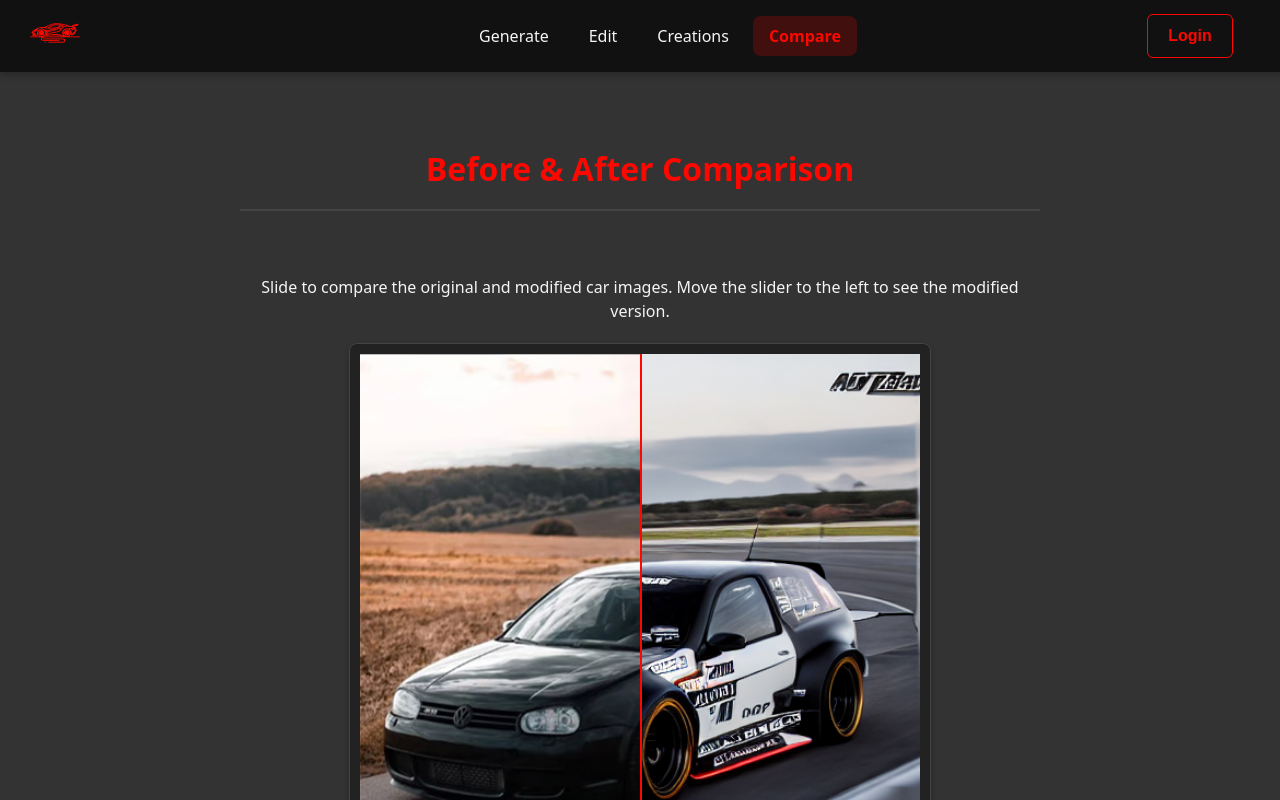
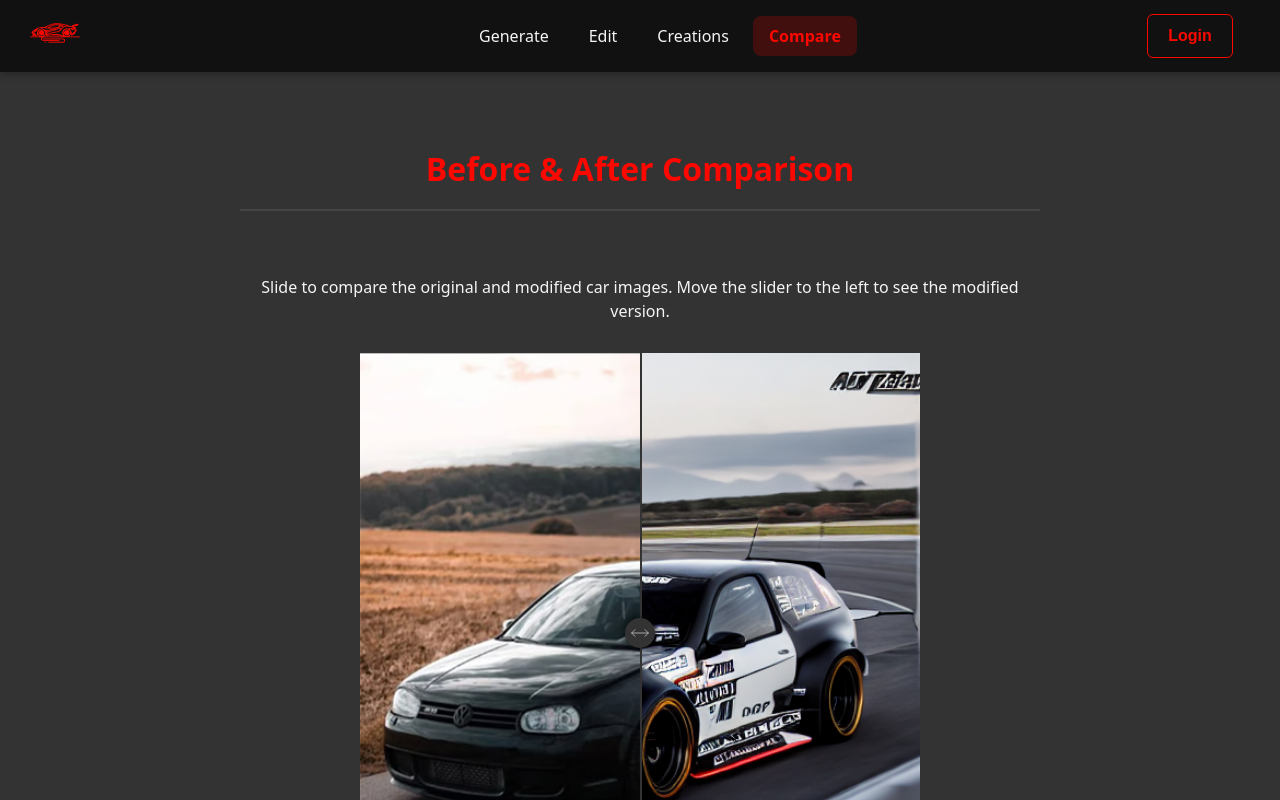
Before and after one commit to theodorbigu/another-universe-app, a React (Vite) app in the folder frontend/: page /slider in a window 1280 px wide. Built offline with nearby package versions, Linux system fonts and the light colour scheme.

Commit message:
ImageSlider visual update

```diff
--- a/frontend/package.json
+++ b/frontend/package.json
@@ -11,6 +11,7 @@
   },
   "dependencies": {
     "axios": "^1.8.4",
+    "lucide-react": "^0.487.0",
     "react": "^19.0.0",
     "react-dom": "^19.0.0",
     "react-router-dom": "^7.5.0",
--- a/frontend/src/components/ImageSlider.jsx
+++ b/frontend/src/components/ImageSlider.jsx
@@ -1,5 +1,6 @@
 import { useState, useRef, useEffect } from "react";
 import { styles } from "../styles";
+import { MoveHorizontal } from "lucide-react";
 
 const ImageSlider = ({
   beforeImage,
@@ -10,6 +11,8 @@ const ImageSlider = ({
   const [sliderPosition, setSliderPosition] = useState(50); // Start at 50% to show half of each
   const [imageRatio, setImageRatio] = useState(1); // Default 1:1 ratio
   const sliderContainerRef = useRef(null);
+  const [isDragging, setIsDragging] = useState(false);
+  const [isHovering, setIsHovering] = useState(false);
 
   // Preload images to get their natural dimensions
   useEffect(() => {
@@ -31,6 +34,53 @@ const ImageSlider = ({
     setSliderPosition(e.target.value);
   };
 
+  // Handle drag events for the slider handle
+  const startDrag = (e) => {
+    e.preventDefault();
+    setIsDragging(true);
+  };
+
+  const endDrag = () => {
+    setIsDragging(false);
+  };
+
+  const onDrag = (e) => {
+    if (isDragging && sliderContainerRef.current) {
+      const containerRect = sliderContainerRef.current.getBoundingClientRect();
+      const containerWidth = containerRect.width;
+
+      // Calculate position based on mouse/touch position relative to container
+      let newPos;
+      if (e.type === "touchmove") {
+        newPos =
+          ((e.touches[0].clientX - containerRect.left) / containerWidth) * 100;
+      } else {
+        newPos = ((e.clientX - containerRect.left) / containerWidth) * 100;
+      }
+
+      // Clamp values to valid range
+      newPos = Math.max(0, Math.min(100, newPos));
+      setSliderPosition(newPos);
+    }
+  };
+
+  // Add event listeners for drag
+  useEffect(() => {
+    if (isDragging) {
+      window.addEventListener("mousemove", onDrag);
+      window.addEventListener("touchmove", onDrag);
+      window.addEventListener("mouseup", endDrag);
+      window.addEventListener("touchend", endDrag);
+    }
+
+    return () => {
+      window.removeEventListener("mousemove", onDrag);
+      window.removeEventListener("touchmove", onDrag);
+      window.removeEventListener("mouseup", endDrag);
+      window.removeEventListener("touchend", endDrag);
+    };
+  }, [isDragging]);
+
   // Calculate container styles based on the size prop
   const containerStyles = {
     ...styles.sliderContainer,
@@ -50,7 +100,10 @@ const ImageSlider = ({
           width: "100%",
           paddingBottom: `${imageRatio * 100}%`, // Dynamic padding based on image ratio
           backgroundColor: "#222",
+          cursor: isDragging ? "ew-resize" : "grab",
         }}
+        onMouseDown={startDrag}
+        onTouchStart={startDrag}
       >
         {/* After image (edited car) - base layer */}
         <div
@@ -107,14 +160,66 @@ const ImageSlider = ({
             bottom: 0,
             left: `${sliderPosition}%`,
             width: "2px",
-            backgroundColor: "#fc0800",
+            backgroundColor: "#333333",
             zIndex: 3,
           }}
         />
-      </div>
 
-      {/* Slider controls */}
-      <div style={{ width: "100%", padding: "10px 0" }}>
+        {/* Draggable handle in the middle of the line */}
+        <div
+          style={{
+            position: "absolute",
+            top: "50%",
+            left: `${sliderPosition}%`,
+            transform: `translate(-50%, -50%) ${
+              isHovering
+                ? "scale(1.1)"
+                : isDragging
+                ? "scale(1.15)"
+                : "scale(1)"
+            }`,
+            width: "30px",
+            height: "30px",
+            borderRadius: "50%",
+            backgroundColor: "rgb(51, 51, 51)",
+            border: "none",
+            boxShadow: isDragging
+              ? "0 4px 8px rgba(51, 51, 51, 0.7), 0 0 12px rgba(51, 51, 51, 0.7)"
+              : isHovering
+              ? "0 0 5px rgba(0, 0, 0, 0.5), 0 0 8px rgba(51, 51, 51, 0.5)"
+              : "0 0 5px rgba(0, 0, 0, 0.5)",
+            zIndex: 4,
+            cursor: isDragging ? "ew-resize" : "pointer",
+            transition: "transform 0.2s ease, box-shadow 0.2s ease",
+          }}
+          onMouseDown={startDrag}
+          onTouchStart={startDrag}
+          onMouseEnter={() => setIsHovering(true)}
+          onMouseLeave={() => setIsHovering(false)}
+        >
+          {/* Arrow indicators */}
+          <div
+            style={{
+              position: "absolute",
+              top: "50%",
+              left: "50%",
+              transform: "translate(-50%, -50%)",
+              display: "flex",
+              justifyContent: "space-between",
+              // width: "12px",
+              opacity: isHovering || isDragging ? 1 : 0.8,
+              transition: "opacity 0.2s ease",
+            }}
+          >
+            <MoveHorizontal
+              size={20}
+              strokeWidth={1}
+              color={isHovering || isDragging ? "white" : "#e0e0e0"}
+            />
+          </div>
+        </div>
+
+        {/* Invisible range input positioned over the image */}
         <input
           type="range"
           min="0"
@@ -122,9 +227,17 @@ const ImageSlider = ({
           value={sliderPosition}
           onChange={handleSliderChange}
           style={{
-            width: "100%",
-            margin: "10px 0",
-            accentColor: "#fc0800",
+            position: "absolute",
+            top: "50%",
+            left: 0,
+            transform: "translateY(-50%)",
+            // width: "100%",
+            margin: 0,
+            accentColor: "transparent",
+            opacity: 0, // Make it invisible
+            zIndex: 5, // Higher than the handle to capture events
+            cursor: "pointer",
+            height: "40px", // Taller hit area for easier interaction
           }}
         />
       </div>
--- a/frontend/src/styles.js
+++ b/frontend/src/styles.js
@@ -438,10 +438,10 @@ export const styles = {
   },
   // Slider specific styles
   sliderContainer: {
-    border: "1px solid #444",
-    borderRadius: "8px",
+    // border: "1px solid #444",
+    // borderRadius: "8px",
     padding: "10px",
-    backgroundColor: "#222",
-    boxShadow: "0 4px 6px rgba(0, 0, 0, 0.2)",
+    // backgroundColor: "#222",
+    // boxShadow: "0 4px 6px rgba(0, 0, 0, 0.2)",
   },
 };
```
Also changed, not shown: 1 other file (tests, documents, lock files or other folders).
